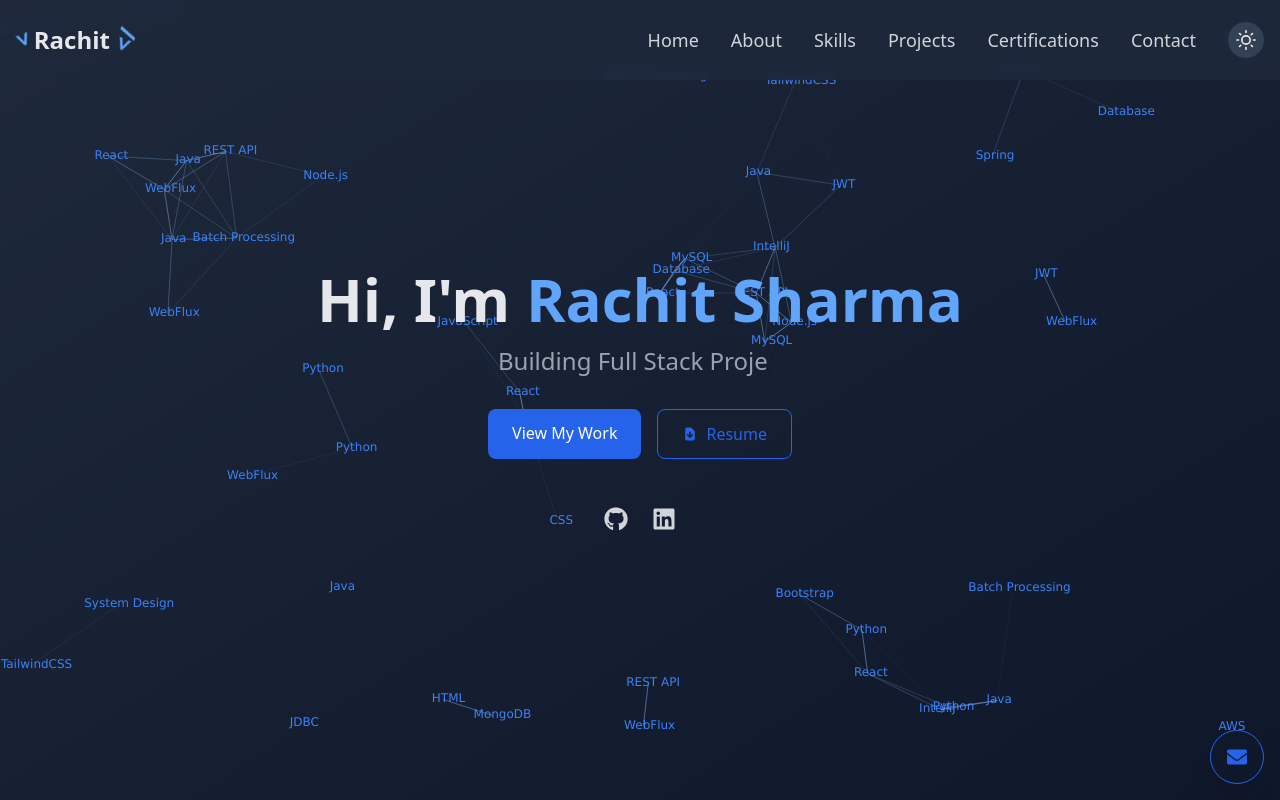
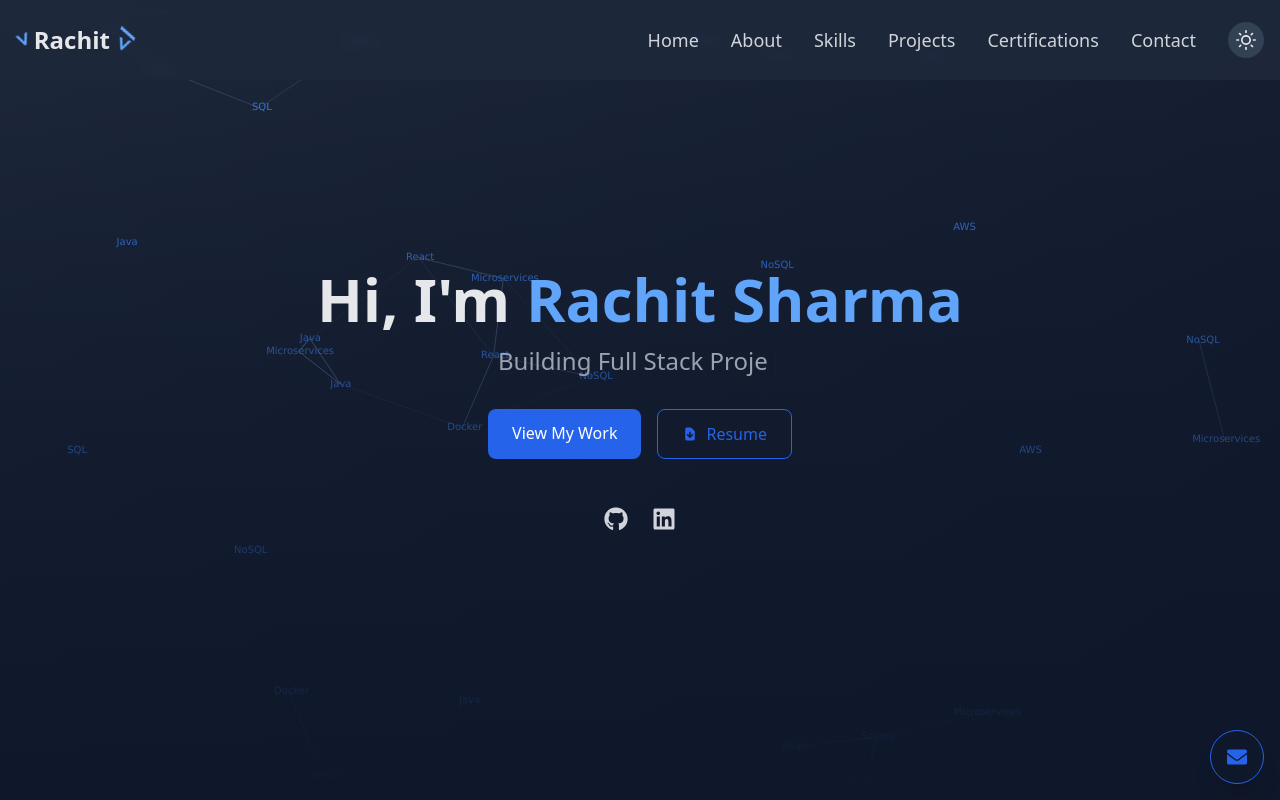
Before and after one commit to rachitsharma300/rachit-portfolio, a React (Vite) app: page / in a window 1280 px wide. Shown: the top 800 px of the page. Built offline with nearby package versions, Linux system fonts and the light colour scheme.

Commit message:
refactor: Update Hero section with improved typography and animations

```diff
--- a/src/sections/Hero.jsx
+++ b/src/sections/Hero.jsx
@@ -31,7 +31,7 @@ const Hero = () => {
       className="relative min-h-screen w-full flex items-center justify-center bg-gradient-to-br from-blue-50 to-white dark:from-dark-800 dark:to-dark-900"
     >
       {/* Particle Background - Full Screen */}
-      <div className="absolute inset-0 z-0 h-full w-full">
+      <div className="absolute inset-0 z-0 h-full w-full overflow-hidden">
         <Particles
           id="tsparticles"
           init={particlesInit}
@@ -39,37 +39,14 @@ const Hero = () => {
             fullScreen: { enable: false },
             background: { color: "transparent" },
             particles: {
-              number: { value: darkMode ? 50 : 40 }, // Reduced number since text takes more space
+              number: { value: darkMode ? 30 : 25 }, // Optimized for performance
               color: { value: particleColor },
               shape: {
                 type: "char",
                 options: {
                   char: {
                     value: [
-                      "Java",
-                      "JavaScript",
-                      "Python",
-                      "HTML",
-                      "CSS",
-                      "React",
-                      "TailwindCSS",
-                      "Thymeleaf",
-                      "Spring Boot",
-                      "Spring",
-                      "Database",
-                      "JWT",
-                      "WebFlux",
-                      "Batch Processing",
-                      "Node.js",
-                      "REST API",
-                      "MySQL",
-                      "JDBC",
-                      "MongoDB",
-                      "AWS",
-                      "Postman",
-                      "IntelliJ",
-                      "Bootstrap",
-                      "System Design",
+                      "Java", "Spring", "React", "AWS", "Docker", "SQL", "NoSQL", "REST", "Microservices"
                     ],
                     font: "Verdana",
                     style: "",
@@ -79,19 +56,19 @@ const Hero = () => {
               },
               links: {
                 color: linkColor,
-                distance: 120, // Slightly increased distance for better readability
+                distance: 150,
                 enable: true,
                 opacity: linkOpacity,
                 width: linkWidth,
               },
               move: {
                 enable: true,
-                speed: { min: 0.4, max: 1.5 }, // Slightly slower for text readability
+                speed: { min: 0.2, max: 1 }, // Slower, smoother movement
                 outModes: { default: "bounce" },
               },
               opacity: particleOpacity,
               size: {
-                value: 5.5, // Fixed size for better text readability
+                value: 5,
                 random: false,
               },
             },
@@ -99,13 +76,15 @@ const Hero = () => {
               events: {
                 onHover: {
                   enable: true,
-                  mode: "repulse",
+                  mode: "grab", // Changed to grab for a more connected feel
                 },
               },
               modes: {
-                repulse: {
-                  distance: 100, // Increased repulse distance
-                  duration: 0.4,
+                grab: {
+                  distance: 140,
+                  links: {
+                    opacity: 0.5
+                  }
                 },
               },
             },
@@ -116,6 +95,8 @@ const Hero = () => {
             height: "100%",
           }}
         />
+        {/* Gradient Overlay for Depth */}
+        <div className="absolute inset-0 bg-gradient-to-b from-transparent via-white/50 to-white dark:via-dark-900/50 dark:to-dark-900 pointer-events-none" />
       </div>
       {/* Content */}
       <div className="container mx-auto px-4 text-center relative z-10">
```
